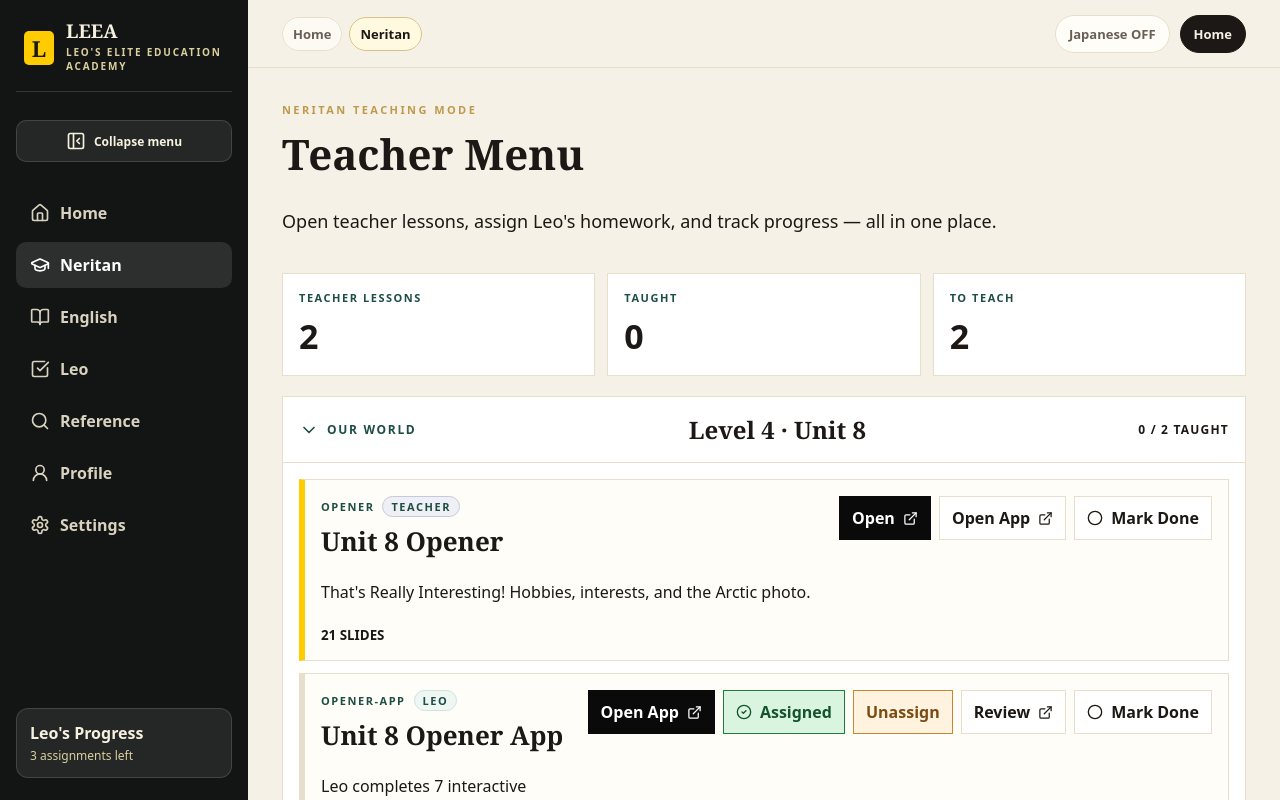
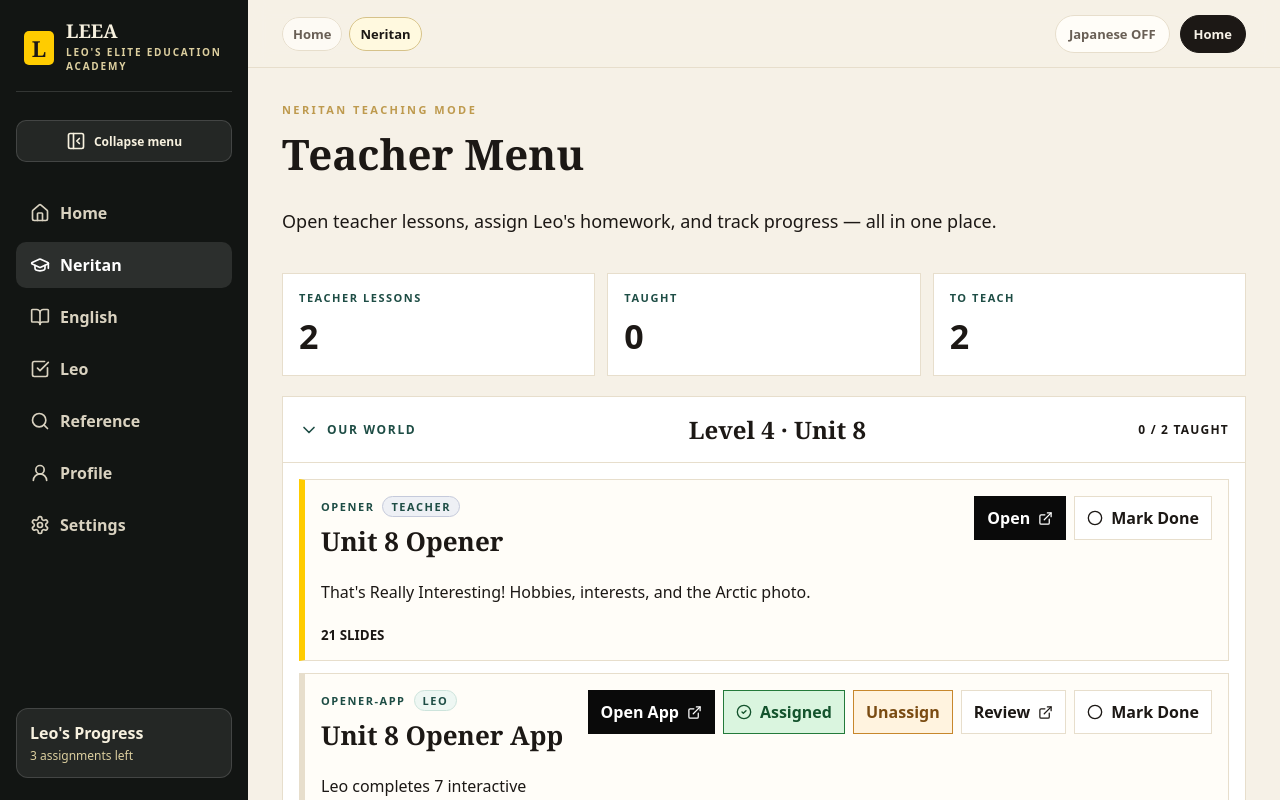
Before and after one commit to leaneritan/LEEA, a Next.js app: page /teacher in a window 1280 px wide. Shown: the top 800 px of the page. Built offline with nearby package versions, Linux system fonts and the light colour scheme.

Commit message:
fix(teacher): remove Open App from Neritan teacher cards
Neritan only needs Open and Mark Done on teacher lesson cards.
Open App stays on Leo learner cards only.

https://claude.ai/code/session_01LSVuC4UycupLr2DsLV8Pxd

```diff
--- a/src/components/TeacherDashboard.tsx
+++ b/src/components/TeacherDashboard.tsx
@@ -161,10 +161,6 @@ export function TeacherDashboard() {
                     const assignment = lesson.mode === "learner" ? assignments[lesson.id] : undefined;
                     const appProgress = lesson.mode === "learner" ? getLearnerAppProgress(lesson.source) : null;
                     const accent = componentAccent(lesson.component);
-                    const learnerCounterpart = lesson.mode === "teacher"
-                      ? group.lessons.find((l) => l.mode === "learner")
-                      : undefined;
-
                     return (
                       <article
                         className={done ? "teacher-lesson-card done" : "teacher-lesson-card"}
@@ -207,11 +203,6 @@ export function TeacherDashboard() {
                           {/* Leo app — teacher previewing or Leo opening */}
                           {lesson.mode === "learner" && (
                             <Link className="teacher-open-button" href={`/lessons/${lesson.id}`}>
-                              Open App <ExternalLink size={15} />
-                            </Link>
-                          )}
-                          {lesson.mode === "teacher" && learnerCounterpart && (
-                            <Link className="teacher-done-button" href={`/lessons/${learnerCounterpart.id}`}>
                               Open App <ExternalLink size={15} />
                             </Link>
                           )}
```
